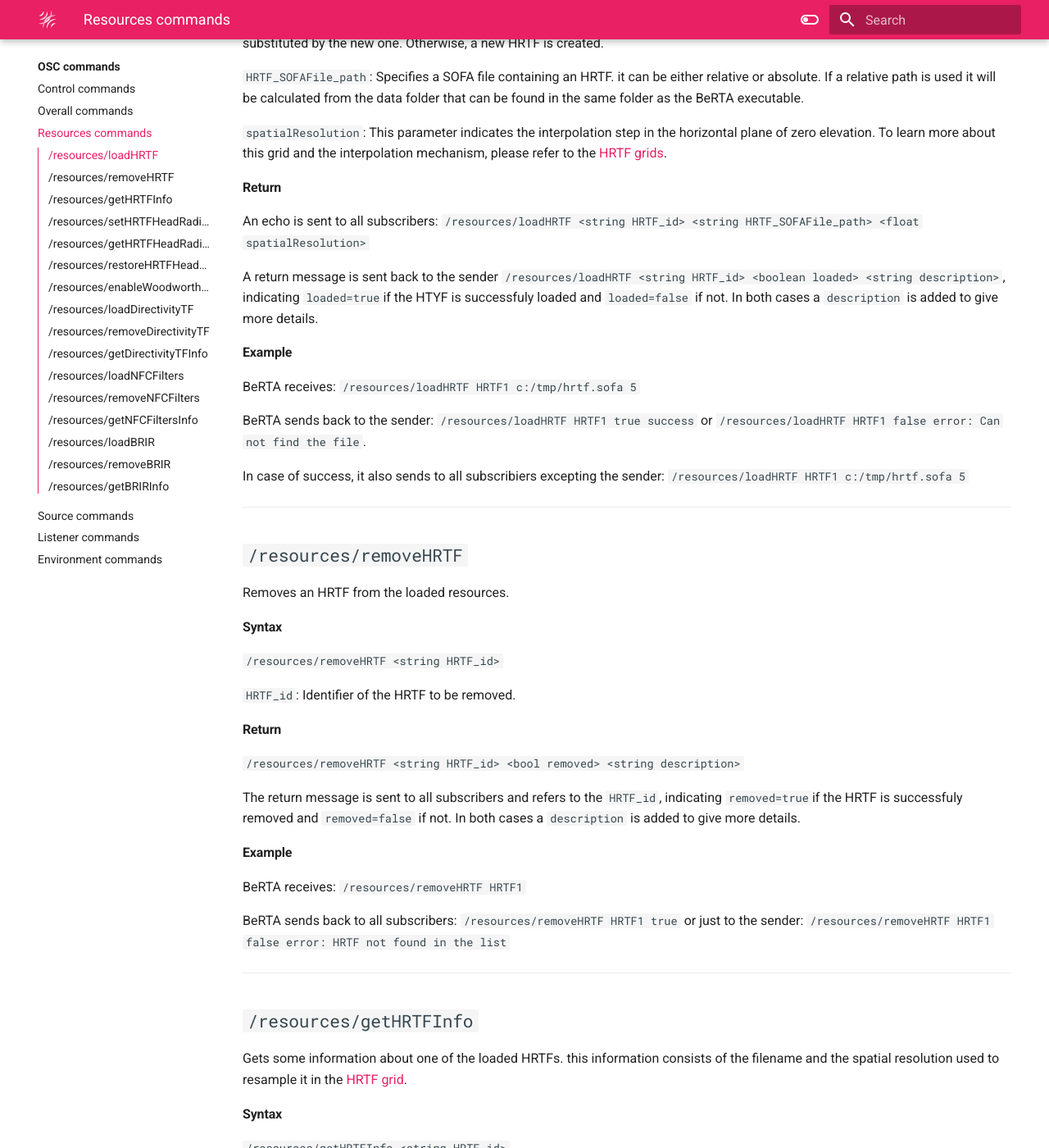
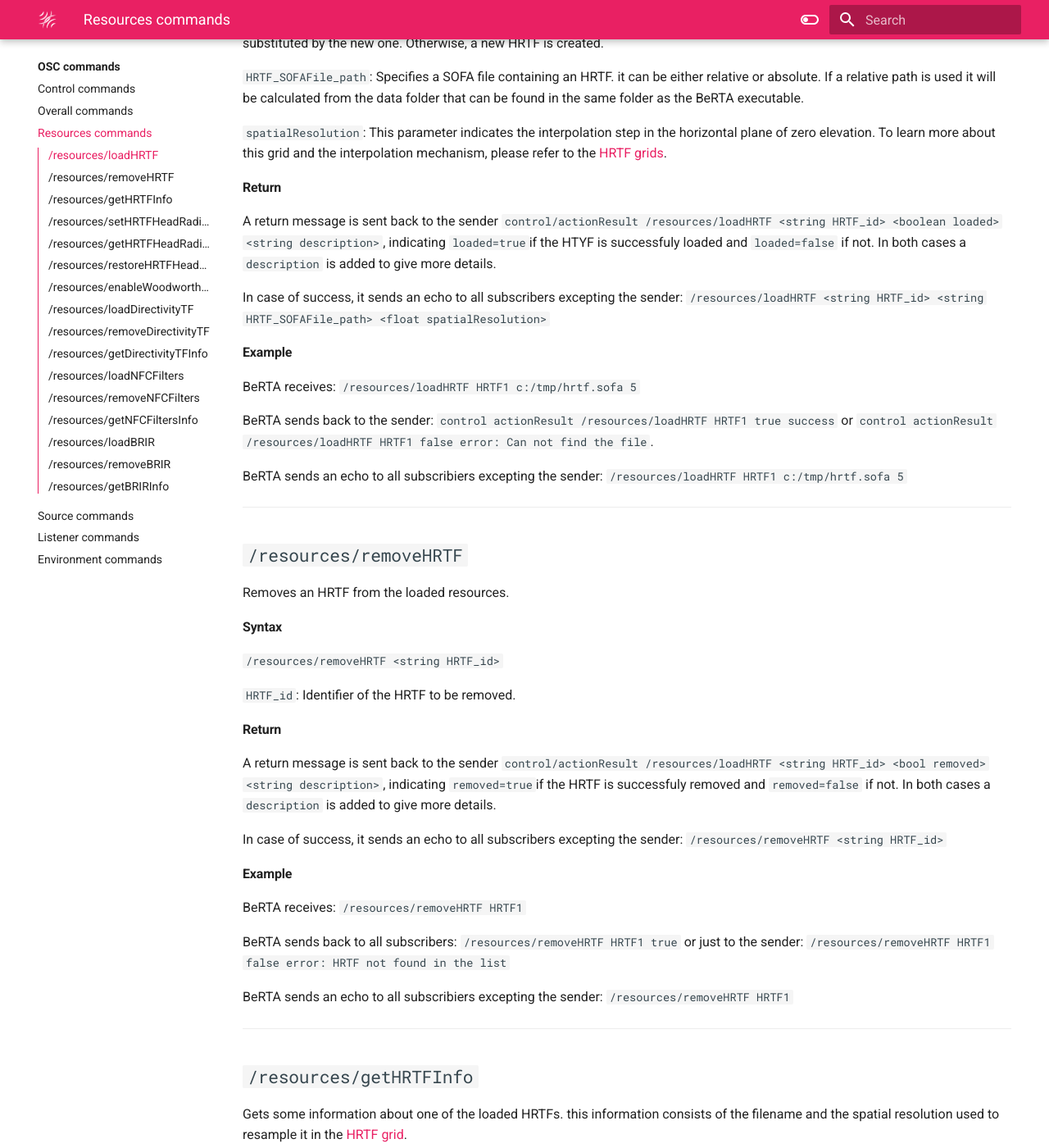
Before and after one commit to GrupoDiana/BRT-Documentation, an MkDocs documentation site: the page built from docs/osc/resources.md, in a window 1280 px wide and 1400 px high, scrolled down 506 px. Shown: the whole window at 82% size. Built offline with MkDocs 1.6.1 and Material for MkDocs 9.7.7, drawn with Linux system fonts in a browser that asks for light colours; some of the changed text lies outside the part shown.

Commit message:
feat: half of the resource commands reviewed

```diff
--- a/docs/osc/resources.md
+++ b/docs/osc/resources.md
@@ -16,17 +16,17 @@
 
 #### Return
 
-An echo is sent to all subscribers: `/resources/loadHRTF <string HRTF_id> <string HRTF_SOFAFile_path> <float spatialResolution>`
+A return message is sent back to the sender `control/actionResult /resources/loadHRTF <string HRTF_id> <boolean loaded> <string description>`, indicating `loaded=true`if the HTYF is successfuly loaded and `loaded=false` if not. In both cases a `description` is added to give more details.
 
-A return message is sent back to the sender `/resources/loadHRTF <string HRTF_id> <boolean loaded> <string description>`, indicating `loaded=true`if the HTYF is successfuly loaded and `loaded=false` if not. In both cases a `description` is added to give more details.
+In case of success, it sends an echo to all subscribers excepting the sender: `/resources/loadHRTF <string HRTF_id> <string HRTF_SOFAFile_path> <float spatialResolution>`
 
 #### Example
 
 BeRTA receives: `/resources/loadHRTF HRTF1 c:/tmp/hrtf.sofa 5`
 
-BeRTA sends back to the sender: `/resources/loadHRTF HRTF1 true success` or `/resources/loadHRTF HRTF1 false error: Can not find the file`.
+BeRTA sends back to the sender: `control actionResult /resources/loadHRTF HRTF1 true success` or `control actionResult /resources/loadHRTF HRTF1 false error: Can not find the file`.
 
-In case of success, it also sends to all subscribiers excepting the sender: `/resources/loadHRTF HRTF1 c:/tmp/hrtf.sofa 5`
+BeRTA sends an echo to all subscribiers excepting the sender: `/resources/loadHRTF HRTF1 c:/tmp/hrtf.sofa 5`
 
 <!----------------------------------------------------------------------------------->
 ---
@@ -44,9 +44,9 @@
 
 #### Return
 
-`/resources/removeHRTF <string HRTF_id> <bool removed> <string description>`
+A return message is sent back to the sender `control/actionResult /resources/loadHRTF <string HRTF_id> <bool removed> <string description>`, indicating `removed=true`if the HRTF is successfuly removed and `removed=false` if not. In both cases a `description` is added to give more details.
 
-The return message is sent to all subscribers and refers to the `HRTF_id`, indicating `removed=true`if the HRTF is successfuly removed and `removed=false` if not. In both cases a `description` is added to give more details.
+In case of success, it sends an echo to all subscribers excepting the sender: `/resources/removeHRTF <string HRTF_id>`
 
 #### Example
 
@@ -54,6 +54,7 @@
 
 BeRTA sends back to all subscribers: `/resources/removeHRTF HRTF1 true` or just to the sender: `/resources/removeHRTF HRTF1 false error: HRTF not found in the list`
 
+BeRTA sends an echo to all subscribiers excepting the sender: `/resources/removeHRTF HRTF1`
 <!----------------------------------------------------------------------------------->
 ---
 
@@ -97,17 +98,16 @@
 
 #### Return
 
-<!--A message is sent back to the sender `/resources/setHRTFHeadRadius <string HRTF_id> <boolean changed> <string description>`, indicating if the change has been successsfuly applied and the reason in case of fail.
--->
+A return message is sent back to the sender `control/actionResult /resources/setHRTFHeadRadius <string HRTF_id> <bool set> <string description>`, indicating `set=true`if the HRTF is successfuly set and `set=false` if not. In both cases a `description` is added to give more details.
 
-An echo is sent back to all subscribiers if success: `/resources/setHRTFHeadRadius <string HRTF_id> <float headRadius>`
+In case of success, it sends an echo to all subscribers but the sender: `/resources/setHRTFHeadRadius <string HRTF_id> <float headRadius>`
+
 
 #### Example
 
 BeRTA receives: `/resources/setHRTFHeadRadius HRTF1 0.09`
 
-<!--BeRTA sends back to the sender: `/resources/setHRTFHeadRadius HRTF1 true success`
--->
+BeRTA sends back to the sender: `control/actionResult /resources/setHRTFHeadRadius HRTF1 true success`
 
 BeRTA sends back to all subscribers but the sender: `/resources/setHRTFHeadRadius HRTF1 0.09`
 
@@ -151,16 +151,16 @@
 
 #### Return
 
-<!--A message is sent back to the sender `/resources/restoreHRTFHeadRadius <string HRTF_id> <boolean changed> <string description>`, indicating if the change has been successsfuly applied and the reason in case of fail.
--->
+A return message is sent back to the sender `control/actionResult /resources/restoreHRTFHeadRadius <string HRTF_id> <bool restored> <string description>`, indicating `restored=true`if the HRTF is successfuly set and `restored=false` if not. In both cases a `description` is added to give more details.
 
-An echo is sent back to all subscribiers if success: `/resources/restoreHRTFHeadRadius <string HRTF_id>`
+In case of success, it sends an echo to all subscribers but the sender: `/resources/restoreHRTFHeadRadius <string HRTF_id>`
+
+
 #### Example
 
 BeRTA receives: `/resources/restoreHRTFHeadRadius HRTF1`
 
-<!--BeRTA sends back to the sender: `/resources/restoreHRTFHeadRadius HRTF1 true success`
--->
+BeRTA sends back to the sender: `control/actionResult /resources/restoreHRTFHeadRadius HRTF1 true success`
 
 BeRTA sends back to all subscribers but the sender: `/resources/restoreHRTFHeadRadius HRTF1`
 
@@ -182,12 +182,17 @@
 
 #### Return
 
-An echo is sent back to all subscribiers if success: `/resources/enableWoodworthITD <string HRTF_id> <boolean enable>`
+A return message is sent back to the sender `control/actionResult /resources/enableWoodworthITD <string HRTF_id> <bool enabled> <string description>`, indicating `enabled=true`if the HRTF is successfuly set and `enabled=false` if not. In both cases a `description` is added to give more details.
+
+In case of success, it sends an echo to all subscribers but the sender: `/resources/enableWoodworthITD <string HRTF_id> <boolean enable>`
+
 #### Example
 
 BeRTA receives: `/resources/enableWoodworthITD HRTF1 true`
 
-BeRTA sends back to all subscribers: `/resources/enableWoodworthITD HRTF1 true`
+BeRTA sends back to the sender: `control/actionResult /resources/enableWoodworthITD HRTF1 true success`
+
+BeRTA sends back to all subscribers but the sender: `/resources/enableWoodworthITD HRTF1 true`
 
 <!----------------------------------------------------------------------------------->
 ---
```
